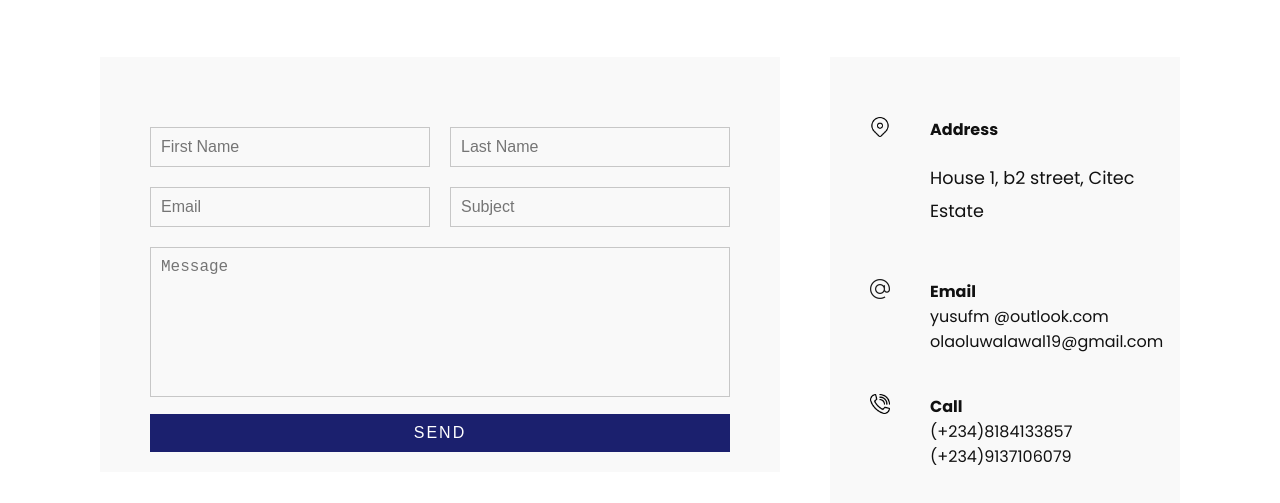
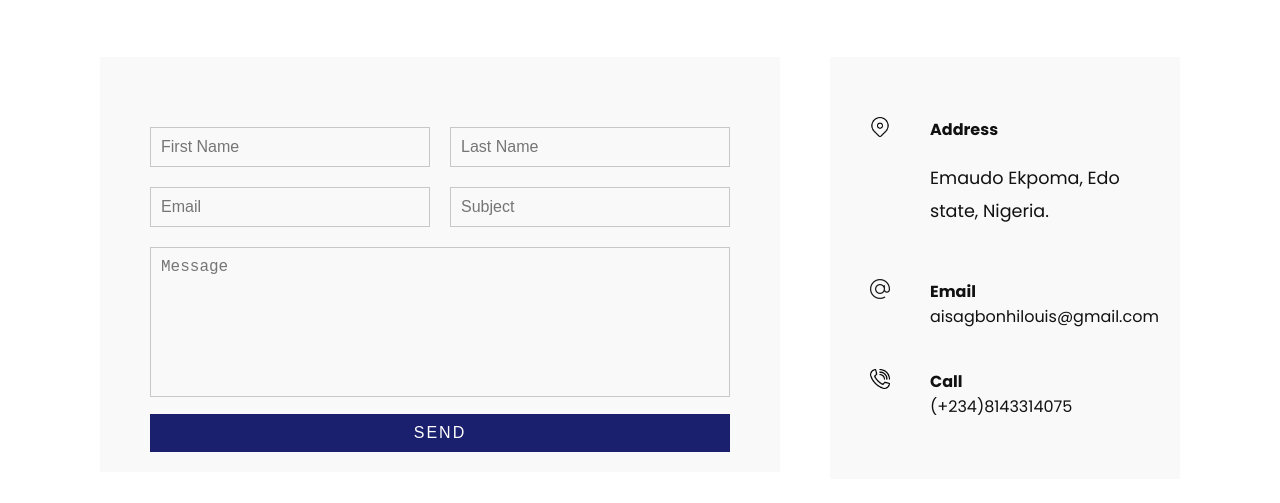
Before and after one commit to Louisomo/creative-agency, a plain HTML site: page contact.html in a window 1280 px wide. Shown: the part 235-738 px from the top of the page. Drawn offline with Linux system fonts and the light colour scheme.

Commit message:
my first coommit

```diff
--- a/contact.html
+++ b/contact.html
@@ -28,17 +28,17 @@
                         </a>
                     </li>
                     <li>
-                        <a href="https://twitter.com">
+                        <a href="https://www.twitter.com/louisfire07">
                         <img src="/img/twitter.png" target="_blank" alt="" />
                         </a>
                     </li>
                     <li>
-                        <a href="https://www.instagram.com/_y.u.s.u.f__/">
+                        <a href="https://www.instagram.com/louisfire7">
                         <img src="/img/instagram.png" target="_blank" alt="" />
                         </a>
                     </li>
                 </ul>
-                <a href="mailto: yusuf.olaoluwalawal@outlook.com" class="email-icon">
+                <a href="mailto: aisagbonhilouis@gmail.com" class="email-icon">
                 <img src="/img/email.png" alt="" />
                 </a>
             </div>
@@ -85,23 +85,21 @@
                     <img src="/img/address.png" alt="" class="contact-icon">
                     <div class="details">
                         <h4>Address</h4>
-                        <p>House 1, b2 street, Citec Estate</p>
+                        <p>Emaudo Ekpoma, Edo state, Nigeria.</p>
                     </div>
                 </div>
                 <div class="info-box">
                     <img src="/img/email.png" alt="" class="contact-icon">
                     <div class="details">
                         <h4>Email</h4>
-                        <a href="mailto:yusuf.olaoluwalawal@outlook.com">yusufm @outlook.com</a>
-                        <a href="mailto:olaoluwalawal19@gmail.com">olaoluwalawal19@gmail.com</a>
+                        <a href="mailto:aisagbonhilouis@gmail.com">aisagbonhilouis@gmail.com</a>
                     </div>
                 </div>
                 <div class="info-box">
                     <img src="/img/call.png" alt="" class="contact-icon">
                     <div class="details">
                         <h4>Call</h4>
-                        <a href="tel:(+234)8184133857">(+234)8184133857</a>
-                        <a href="tel:(+234)9137106079">(+234)9137106079</a>
+                        <a href="tel:(+234)8143314075">(+234)8143314075</a>
                     </div>
                 </div>
             </div>
```
Also changed, not shown: index.html (+5 -5 lines), services.html (+3 -3 lines), work.html (+3 -3 lines).
